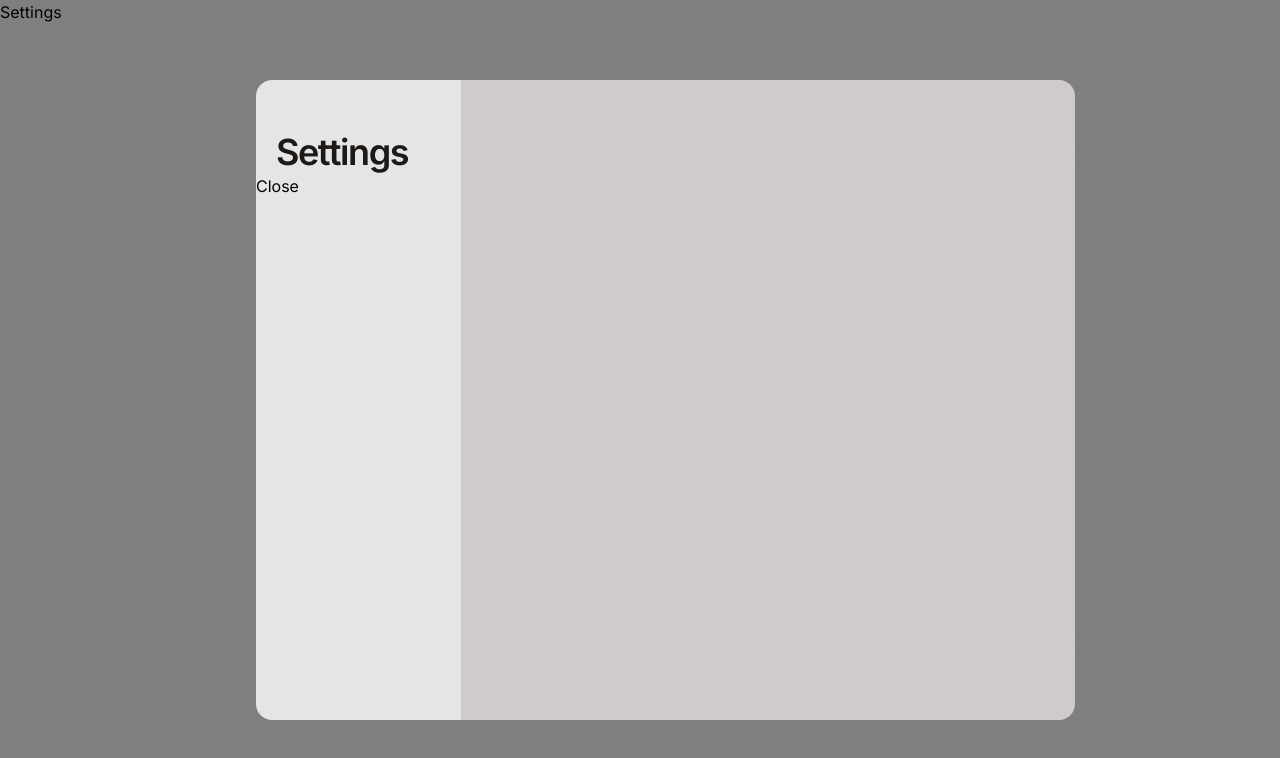
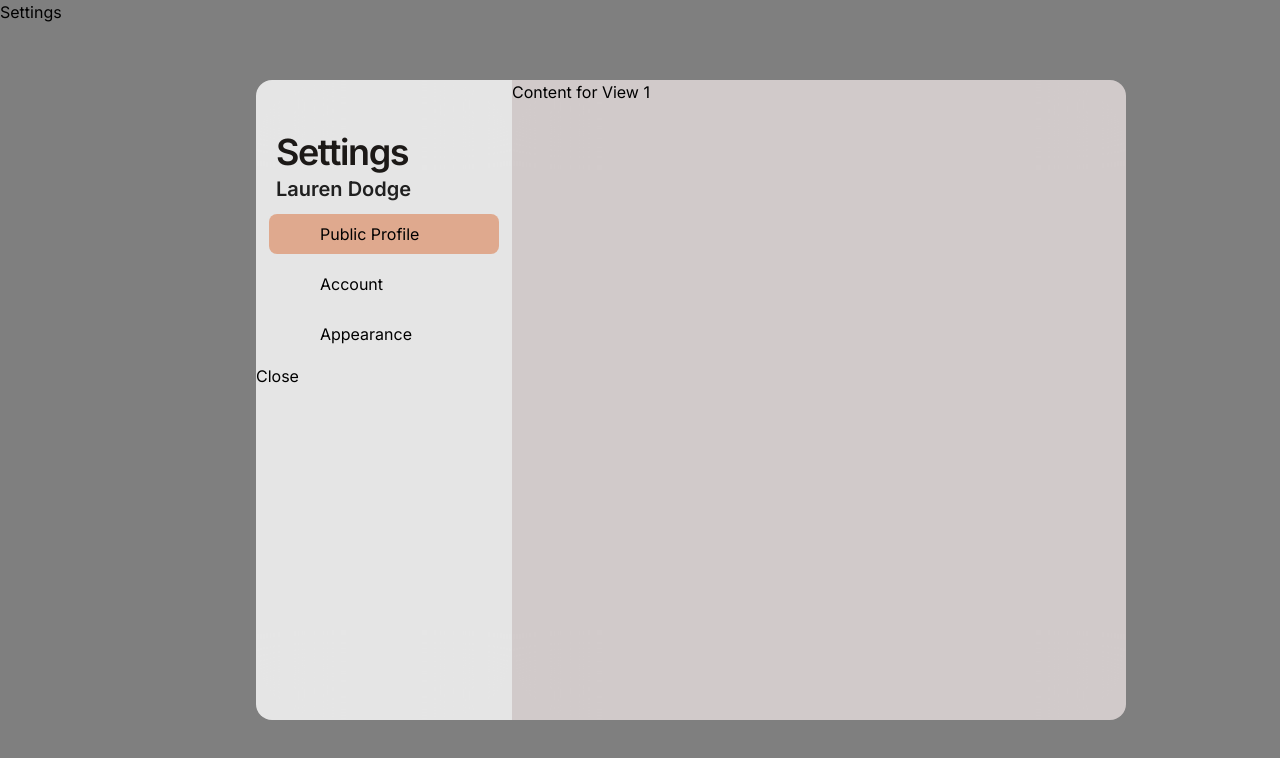
Before and after one commit to CS-3203-Group-F/calpal-web, a Next.js app: page / in a window 1280 px wide. Both pictures are taken after a click on the button "Settings". Shown: the top 758 px of the page. Built offline with nearby package versions, Linux system fonts and the light colour scheme.

Commit message:
more progress

```diff
--- a/app/Settings.css
+++ b/app/Settings.css
@@ -22,7 +22,7 @@
 
   }
   .leftPanel {
-    width: calc(80vw * 0.2);
+    width: calc(80vw * 0.25);
     height: 80vh;
     flex-shrink: 0;
     border-radius: 16px 0px 0px 16px;
@@ -49,3 +49,32 @@
     line-height: normal;
     letter-spacing: -1.44px;
   }
+
+  subtitle {
+    color: #1C1917;
+    font-family: Inter;
+    font-size: 20px;
+    font-style: normal;
+    font-weight: 450;
+    line-height: normal;
+    letter-spacing: -0.96px;
+  }
+  .leftPanelButton{
+    width: 18vw;
+    height: 5vh;
+    display: flex;
+    justify-content: left;
+    align-items: center;
+    border-radius: 8px;
+    margin: 10px;
+    cursor: pointer;
+    margin-left: 5%;
+    padding-left: 20%;
+
+    }
+
+
+  .selected {
+    background:rgba(220, 130, 85, 0.6);
+    border-radius: 8px;
+  }
--- a/app/page.tsx
+++ b/app/page.tsx
@@ -1,9 +1,12 @@
 "use client"
 import { useState } from "react";
-import './Settings.css'; // Import your CSS
+import './Settings.css';
 
 export const Settings = () => {
   const [isOpen, setIsOpen] = useState(false);
+  const [currentView, setCurrentView] = useState('view1'); //allows you to switch between different views of the mainBox
+  const [selectedButton, setSelectedButton] = useState('view1'); // allows you to change the color of the selected button
+  const accountName = 'Lauren Dodge'; //hardcoded account name
 
   const openSettings = () => {
     setIsOpen(true);
@@ -13,24 +16,35 @@ export const Settings = () => {
     setIsOpen(false);
   };
 
+  const handleButtonClick = (view:string) => { //function to handle button click
+    setCurrentView(view);
+    setSelectedButton(view);
+  };
+
   return (
     <div>
       <button onClick={openSettings}>Settings</button>
 
       {isOpen && (
-        <div className="backdrop" onClick={closeSettings}>
+        <div className="backdrop">
           <div className="settingsContainer">
 
 
             <div className="leftPanel">
               <h1 className ="title" style={{ paddingTop: '50px', paddingLeft: '20px' }}>Settings</h1>
-                  {/* Add your settings here */}
+              <h2 className="subtitle" style={{ paddingLeft: '20px' }}>{accountName}</h2>
+              <button className={ `leftPanelButton  ${selectedButton === 'view1' ? 'selected' : ''}`} onClick={() => handleButtonClick('view1')}>Public Profile</button>
+              <button className={ `leftPanelButton  ${selectedButton === 'view2' ? 'selected' : ''}`} onClick={() => handleButtonClick('view2')}>Account</button>
+              <button className={ `leftPanelButton  ${selectedButton === 'view3' ? 'selected' : ''}`} onClick={() => handleButtonClick('view3')}>Appearance</button>
+                  {/* Add  settings here */}
                   <button onClick={closeSettings}>Close</button>
 
             </div>
 
             <div className="mainBox">
-
+              {currentView === 'view1' && <div>Content for View 1</div>}
+              {currentView === 'view2' && <div>Content for View 2</div>}
+              {currentView === 'view3' && <div>Content for View 3</div>}
 
             </div>
 
```
